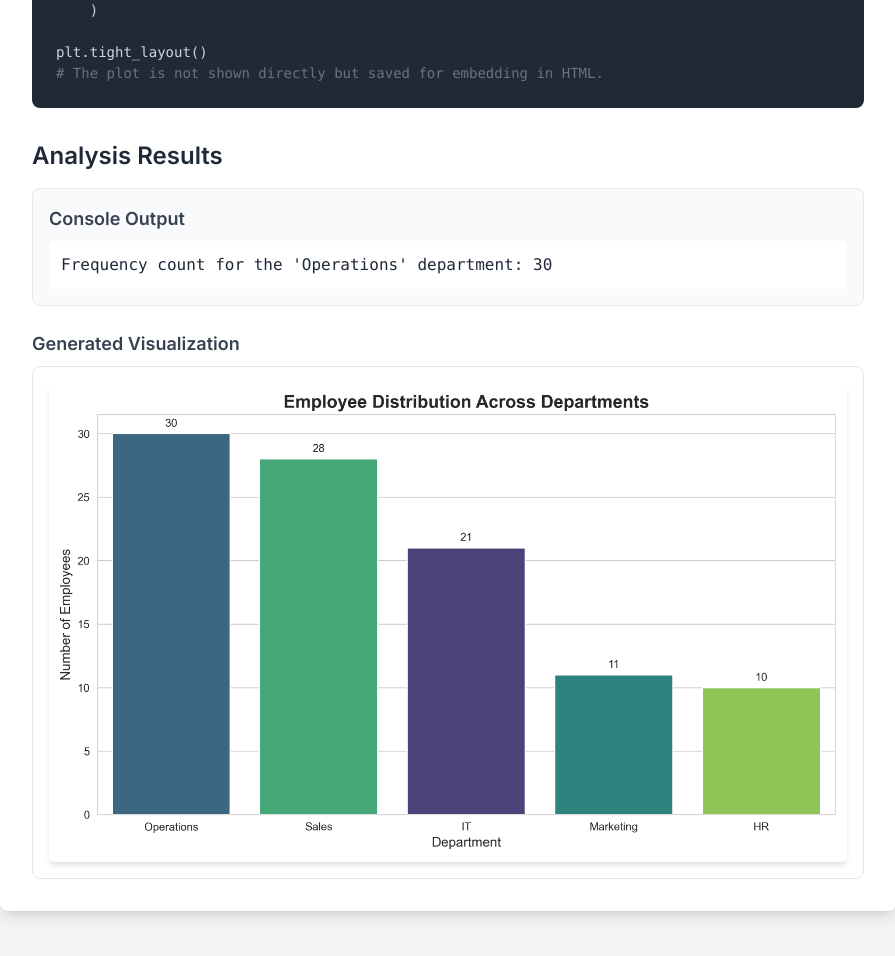
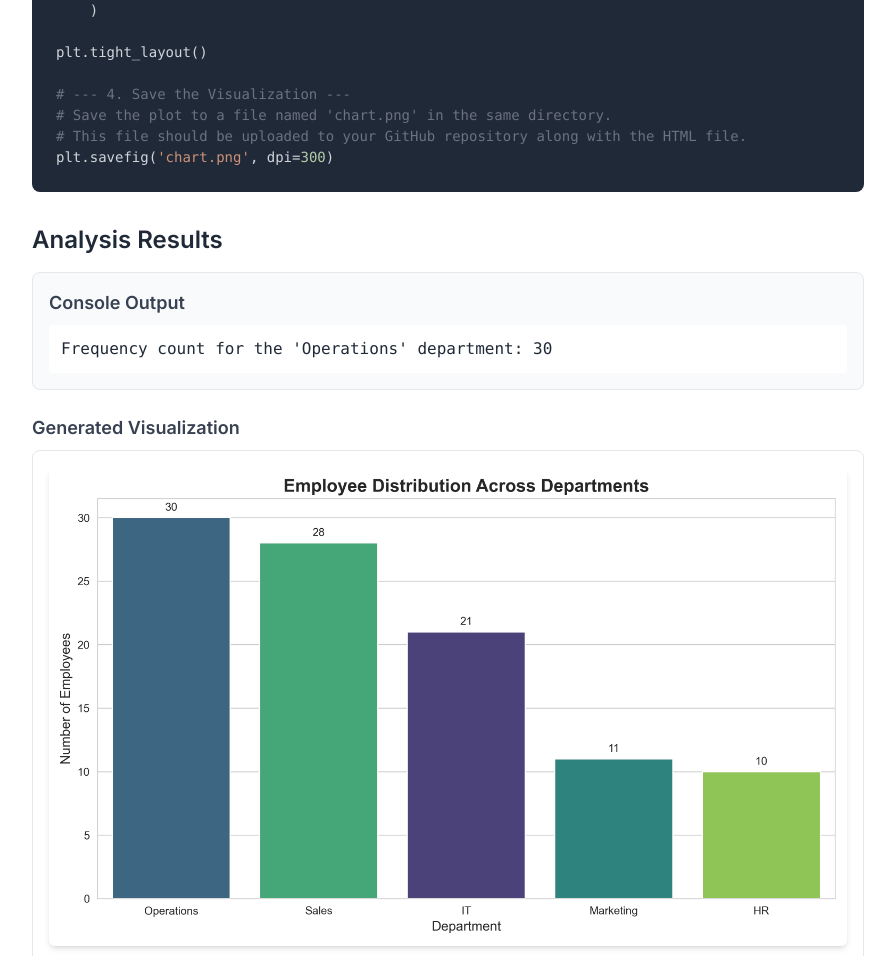
Before and after one commit to AadityaJain0128/TDS-GA7-q7, a plain HTML site: page index.html in a window 1280 px wide. Shown: the part 1607-2563 px from the top of the page, without its empty margins (192-1087 px from the left). Drawn offline with nearby package versions, Linux system fonts and the light colour scheme.

Commit message:
Initial Commit

```diff
--- a/index.html
+++ b/index.html
@@ -103,7 +103,11 @@ ax.set_ylabel(<span class="string">'Number of Employees'</span>, fontsize=<span
     )
 
 plt.tight_layout()
-<span class="comment"># The plot is not shown directly but saved for embedding in HTML.</span>
+
+<span class="comment"># --- 4. Save the Visualization ---</span>
+<span class="comment"># Save the plot to a file named 'chart.png' in the same directory.</span>
+<span class="comment"># This file should be uploaded to your GitHub repository along with the HTML file.</span>
+plt.savefig(<span class="string">'chart.png'</span>, dpi=<span class="number">300</span>)
 </code></pre>
             </div>
         </section>
@@ -119,11 +123,16 @@ plt.tight_layout()
             <div class="mt-6">
                 <h3 class="font-semibold text-lg text-gray-700 mb-2">Generated Visualization</h3>
                 <div class="p-4 border rounded-lg bg-white flex justify-center">
-                    <!-- The plot is embedded here as a static image -->
+                    <span class="comment"><!--
+                        The plot is embedded here as a static image.
+                        Make sure a 'chart.png' file exists in your GitHub repository.
+                        This image is generated by running the Python script above locally.
+                    --></span>
                     <img src="chart.png" alt="Employee Distribution Across Departments Chart" class="max-w-full h-auto rounded-md shadow-md">
                 </div>
             </div>
         </section>
+
     </div>
 </body>
 </html>
```
